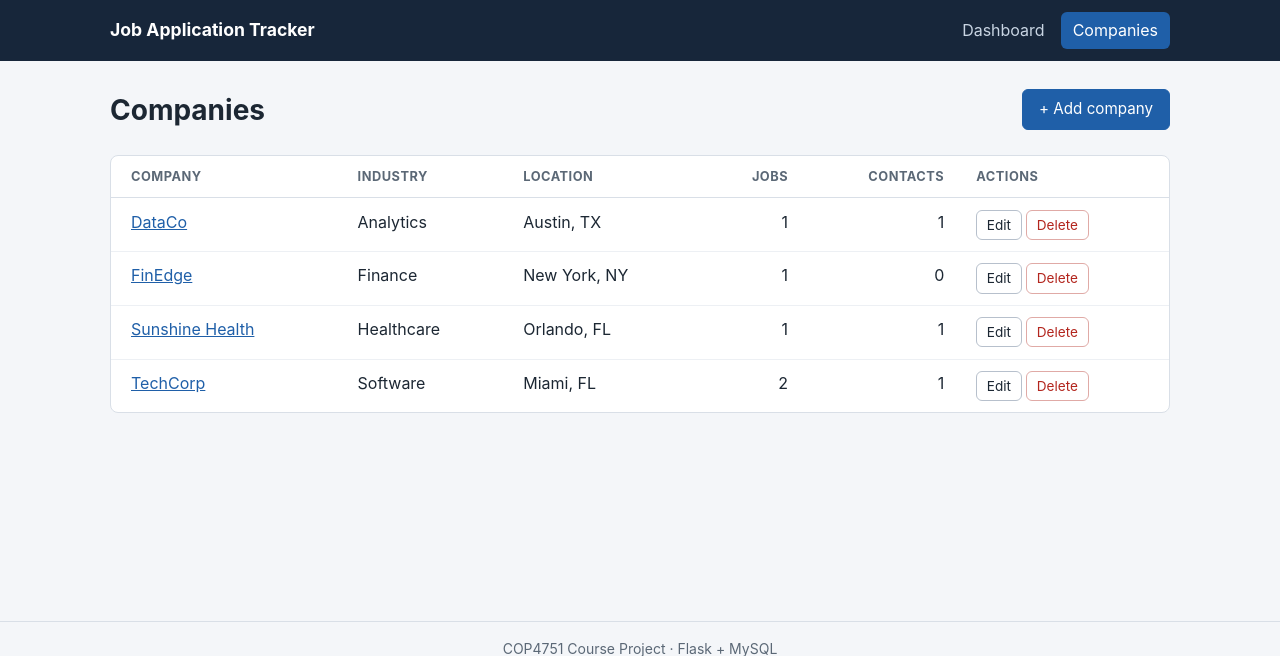
After one commit to abaez058/job-application-tracker-, a Flask app: page /companies in a window 1280 px wide. The commit adds this page. Shown: the top 656 px of the page. Run offline with Flask 3, Linux system fonts and the light colour scheme; data comes from the database, SQL or seed files in the repository.

Commit message:
Add companies CRUD

```diff
--- a/app.py
+++ b/app.py
@@ -2,6 +2,7 @@
 
 Every page in the app is set up in this file:
     /                Dashboard (statistics overview)
+    /companies       Companies    - list / detail / add / edit / delete
 """
 
 import json
@@ -151,6 +152,97 @@ def dashboard():
 
 
 # ---------------------------------------------------------------------------
+# Companies
+# ---------------------------------------------------------------------------
+
+def validate_company(form):
+    """Check the company form. Gives back the cleaned-up values and a list of problems."""
+    errors = []
+    data = {field: clean(form, field)
+            for field in ("company_name", "industry", "website", "city", "state", "notes")}
+
+    if not data["company_name"]:
+        errors.append("Company name is required.")
+    check_length(errors, "Company name", data["company_name"], 100)
+    check_length(errors, "Industry", data["industry"], 50)
+    check_length(errors, "Website", data["website"], 200)
+    check_length(errors, "City", data["city"], 50)
+    check_length(errors, "State", data["state"], 50)
+    check_url(errors, "Website", data["website"])
+    return data, errors
+
+
+@app.route("/companies")
+def companies():
+    rows = query_all(
+        """SELECT c.*,
+                  (SELECT COUNT(*) FROM jobs j     WHERE j.company_id = c.company_id) AS job_count,
+                  (SELECT COUNT(*) FROM contacts t WHERE t.company_id = c.company_id) AS contact_count
+           FROM companies c
+           ORDER BY c.company_name"""
+    )
+    return render_template("companies.html", companies=rows)
+
+
+@app.route("/companies/<int:company_id>")
+def company_detail(company_id):
+    company = get_or_404("SELECT * FROM companies WHERE company_id = %s", company_id)
+    jobs_here = query_all(
+        "SELECT * FROM jobs WHERE company_id = %s ORDER BY date_posted DESC", (company_id,))
+    contacts_here = query_all(
+        "SELECT * FROM contacts WHERE company_id = %s ORDER BY contact_name", (company_id,))
+    return render_template("company_detail.html", company=company,
+                           jobs=jobs_here, contacts=contacts_here)
+
+
+@app.route("/companies/add", methods=["GET", "POST"])
+def company_add():
+    if request.method == "POST":
+        data, errors = validate_company(request.form)
+        if not errors:
+            execute(
+                """INSERT INTO companies (company_name, industry, website, city, state, notes)
+                   VALUES (%s, %s, %s, %s, %s, %s)""",
+                (data["company_name"], data["industry"], data["website"],
+                 data["city"], data["state"], data["notes"]),
+            )
+            flash(f"Company \"{data['company_name']}\" added.", "success")
+            return redirect(url_for("companies"))
+        return render_template("company_form.html", form=request.form, errors=errors, company=None)
+    return render_template("company_form.html", form={}, errors=[], company=None)
+
+
+@app.route("/companies/<int:company_id>/edit", methods=["GET", "POST"])
+def company_edit(company_id):
+    company = get_or_404("SELECT * FROM companies WHERE company_id = %s", company_id)
+    if request.method == "POST":
+        data, errors = validate_company(request.form)
+        if not errors:
+            execute(
+                """UPDATE companies
+                   SET company_name = %s, industry = %s, website = %s,
+                       city = %s, state = %s, notes = %s
+                   WHERE company_id = %s""",
+                (data["company_name"], data["industry"], data["website"],
+                 data["city"], data["state"], data["notes"], company_id),
+            )
+            flash(f"Company \"{data['company_name']}\" updated.", "success")
+            return redirect(url_for("company_detail", company_id=company_id))
+        return render_template("company_form.html", form=request.form, errors=errors, company=company)
+    return render_template("company_form.html", form=company, errors=[], company=company)
+
+
+@app.route("/companies/<int:company_id>/delete", methods=["POST"])
+def company_delete(company_id):
+    company = get_or_404("SELECT * FROM companies WHERE company_id = %s", company_id)
+    # The foreign keys cascade, so this also removes the company's jobs, their
+    # applications, and its contacts. The confirm box warns about that first.
+    execute("DELETE FROM companies WHERE company_id = %s", (company_id,))
+    flash(f"Company \"{company['company_name']}\" deleted.", "success")
+    return redirect(url_for("companies"))
+
+
+# ---------------------------------------------------------------------------
 # Error pages
 # ---------------------------------------------------------------------------
 
--- a/templates/base.html
+++ b/templates/base.html
@@ -13,7 +13,8 @@
             <nav class="main-nav" aria-label="Main">
                 {# Each item: (what the current page's name starts with, where the link goes, the text shown) #}
                 {% set nav_items = [
-                    ('dashboard',   'dashboard',    'Dashboard')
+                    ('dashboard',   'dashboard',    'Dashboard'),
+                    ('compan',      'companies',    'Companies')
                 ] %}
                 {% set current = request.endpoint or '' %}
                 {% for prefix, endpoint, label in nav_items %}
--- /dev/null
+++ b/templates/companies.html
@@ -0,0 +1,44 @@
+{% extends "base.html" %}
+{% block title %}Companies{% endblock %}
+{% block content %}
+<div class="page-head">
+    <h1>Companies</h1>
+    <a class="btn btn-primary" href="{{ url_for('company_add') }}">+ Add company</a>
+</div>
+
+{% if companies %}
+<div class="card table-wrap">
+    <table class="table">
+        <thead>
+            <tr>
+                <th>Company</th><th>Industry</th><th>Location</th>
+                <th class="num">Jobs</th><th class="num">Contacts</th><th>Actions</th>
+            </tr>
+        </thead>
+        <tbody>
+            {% for company in companies %}
+            <tr>
+                <td><a href="{{ url_for('company_detail', company_id=company.company_id) }}">{{ company.company_name }}</a></td>
+                <td>{{ company.industry or '-' }}</td>
+                <td>{{ [company.city, company.state] | select | join(', ') or '-' }}</td>
+                <td class="num">{{ company.job_count }}</td>
+                <td class="num">{{ company.contact_count }}</td>
+                <td class="actions">
+                    <a class="btn btn-small" href="{{ url_for('company_edit', company_id=company.company_id) }}">Edit</a>
+                    <form method="post" action="{{ url_for('company_delete', company_id=company.company_id) }}"
+                          data-confirm="Delete {{ company.company_name }}? This also deletes its jobs, applications and contacts.">
+                        <button class="btn btn-small btn-danger" type="submit">Delete</button>
+                    </form>
+                </td>
+            </tr>
+            {% endfor %}
+        </tbody>
+    </table>
+</div>
+{% else %}
+<div class="card empty">
+    <p>No companies yet.</p>
+    <a class="btn btn-primary" href="{{ url_for('company_add') }}">Add your first company</a>
+</div>
+{% endif %}
+{% endblock %}
```
Also changed, not shown: templates/company_detail.html (added, +25 -0 lines), templates/company_form.html (added, +41 -0 lines).
